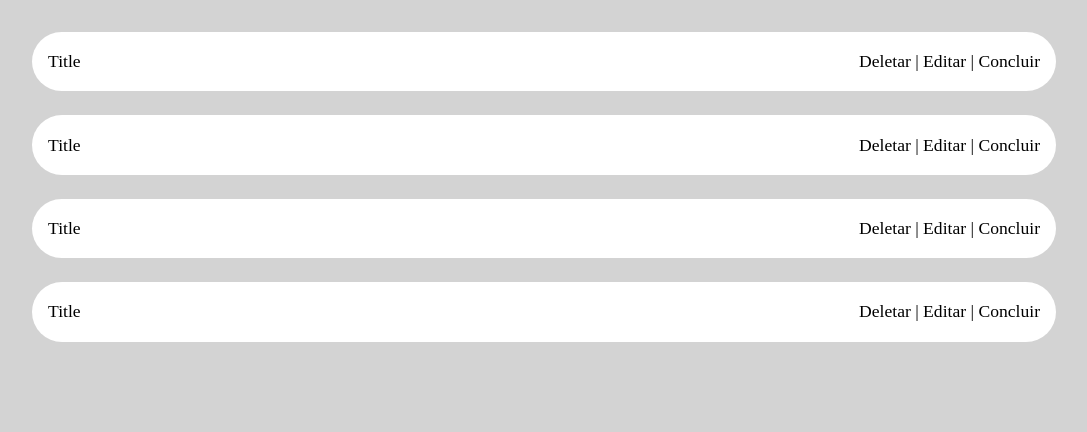
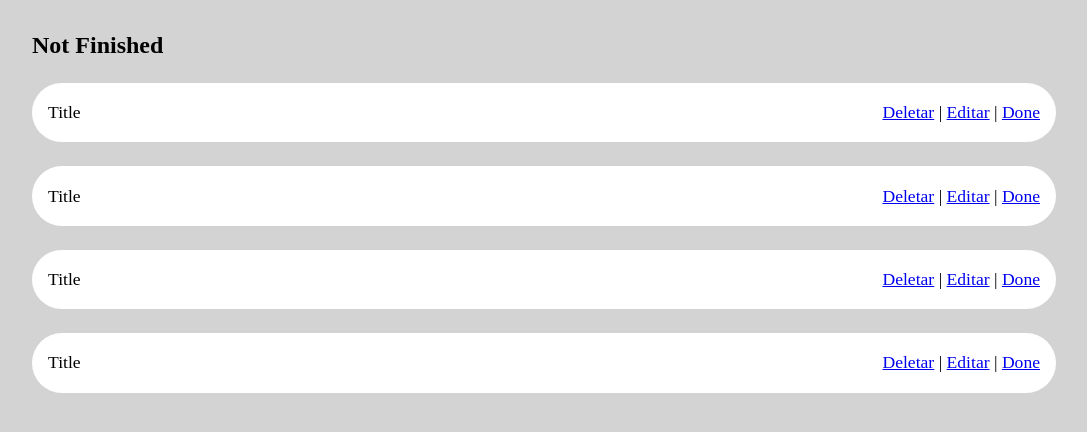
Before and after one commit to guhls/django-todolist, a Django app: page /todolist/painel/ in a window 1280 px wide. Shown: the part 123-555 px from the top of the page, without its empty margins (96-1183 px from the left). Run offline with Django 4.2, Linux system fonts and the light colour scheme.

Commit message:
Updated painel

```diff
--- a/base_css/static/global/style.css
+++ b/base_css/static/global/style.css
@@ -62,7 +62,7 @@ header {
 }
 
 .card:hover {
-    box-shadow: .2rem .2rem;
+    box-shadow: .2rem .2rem black;
 }
 
 .card-title {
@@ -72,3 +72,8 @@ header {
 .card-crud {
     padding: 1.2rem 1rem;
 }
+
+.finished {
+    background: rgb(0, 0, 0, .1);
+    box-shadow: none !important;
+}
--- a/todolist/templates/todolist/pages/painel.html
+++ b/todolist/templates/todolist/pages/painel.html
@@ -8,6 +8,13 @@
     <div class="main-container container">
         <div class="main-content">
             <div class="card-group">
+
+                {% if card_finished %}
+                    <h2>Finished</h2>
+                    {% include 'todolist/partials/post.html' %}
+                {% endif %}
+
+                <h2>Not Finished</h2>
                 {% include 'todolist/partials/post.html' %}
                 {% include 'todolist/partials/post.html' %}
                 {% include 'todolist/partials/post.html' %}
--- a/todolist/templates/todolist/partials/post.html
+++ b/todolist/templates/todolist/partials/post.html
@@ -1,8 +1,18 @@
-<div class="card">
+<div class="card{% if card_finished %} finished{% endif %}">
     <div class="card-title">
         <span>Title</span>
     </div>
     <div class="card-crud">
-        <span>Deletar | Editar | Concluir</span>
+        <span>
+            <a class="card-delete" href="#">Deletar</a> |
+            <a class="card-edit" href="#">Editar</a> |
+
+            {% if card_finished %}
+                <a class="card-undone" href="#">Undone</a>
+            {% else %}
+                <a class="card-done" href="#">Done</a>
+            {% endif %}
+
+        </span>
     </div>
 </div>
```
